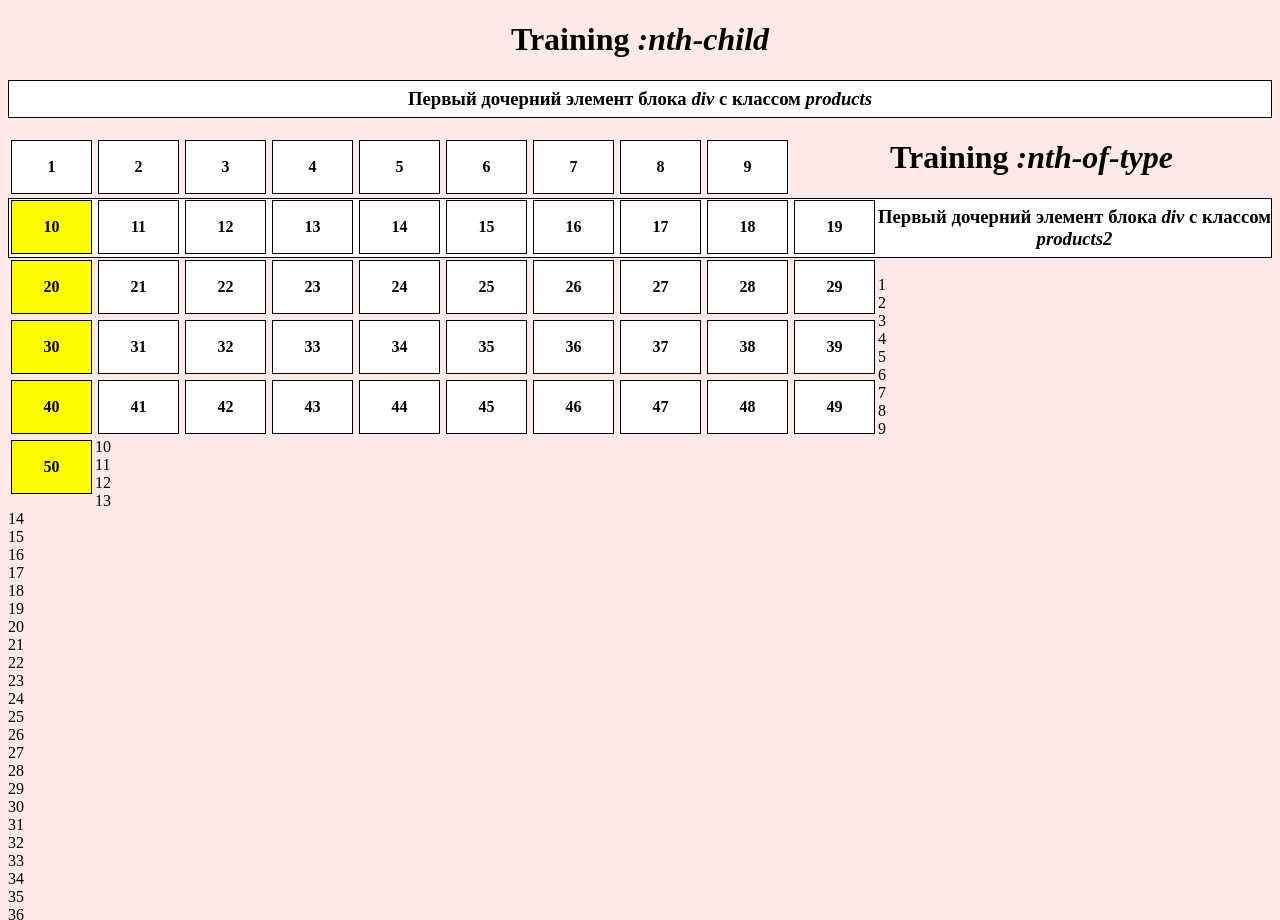
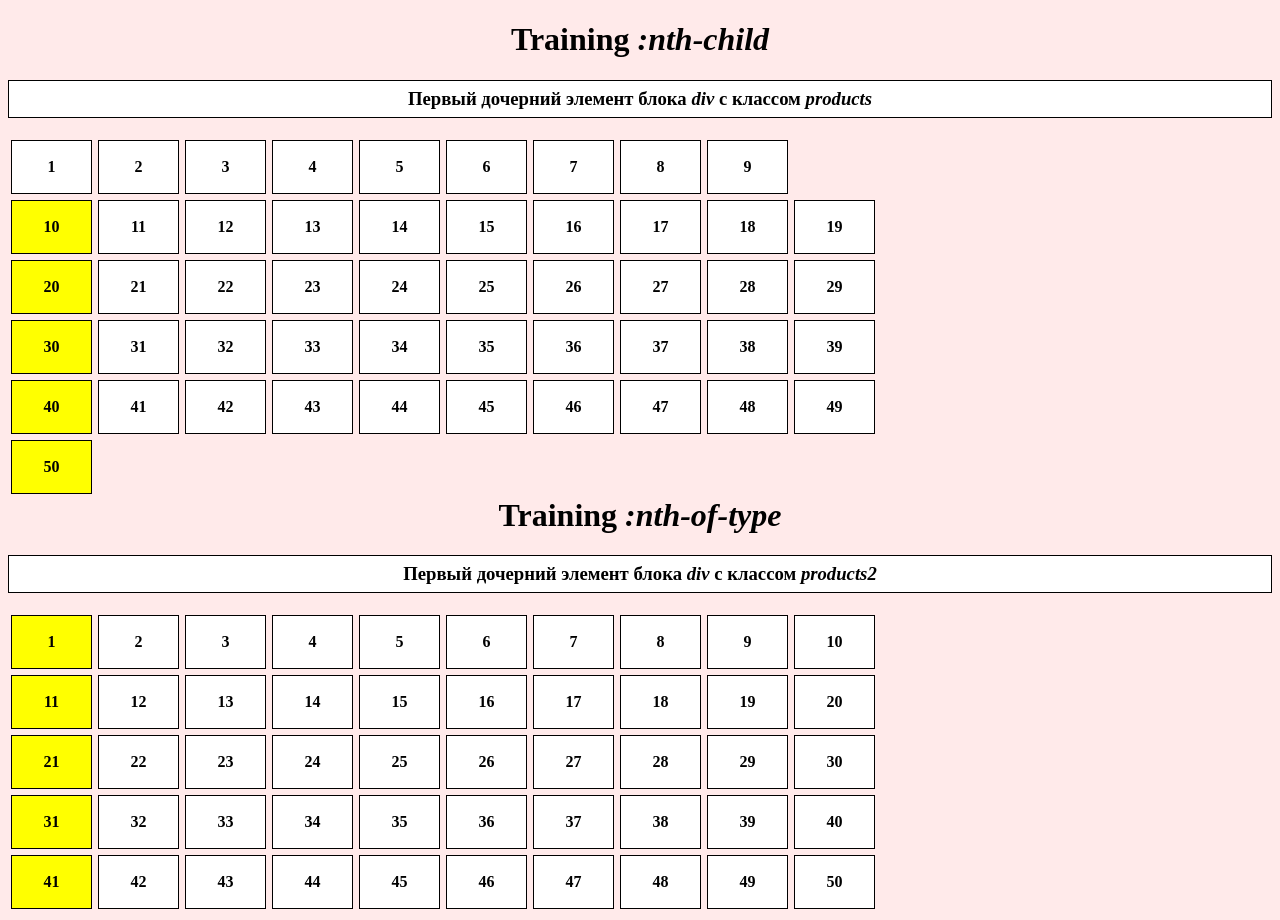
Before and after one commit to Hyperion-x/SkillUp, a plain HTML site: page index.html in a window 1280 px wide. Shown: the top 920 px of the page. Drawn offline with Linux system fonts and the light colour scheme.

Commit message:
Update style.css

```diff
--- a/style.css
+++ b/style.css
@@ -2,7 +2,7 @@ body {
 	background-color: #ffeaea;
 }
 
-.product {
+.product, .product2 {
 	background-color: #fff;
 	border: 1px solid;
 	float: left;
@@ -22,9 +22,17 @@ body {
 	clear: both;
 }
 
+.product2:nth-of-type(10n+1) {
+	background-color: yellow;
+	clear: both;
+}
+
 h1 {
 	text-align: center;
+	clear: both;
 }
+
+
 
 h3 {
 	text-align: center;
```
